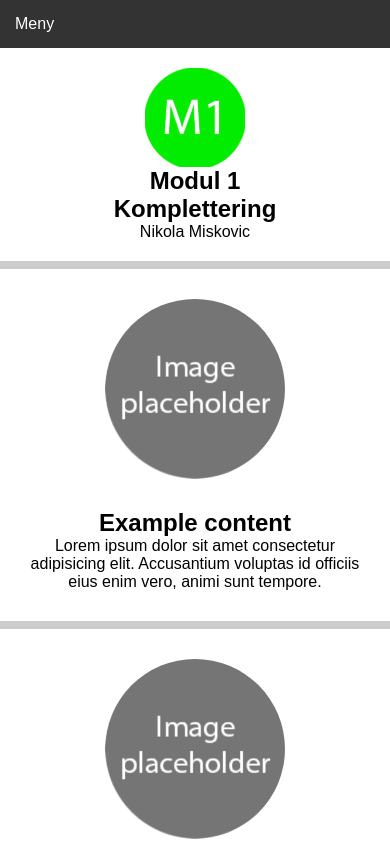
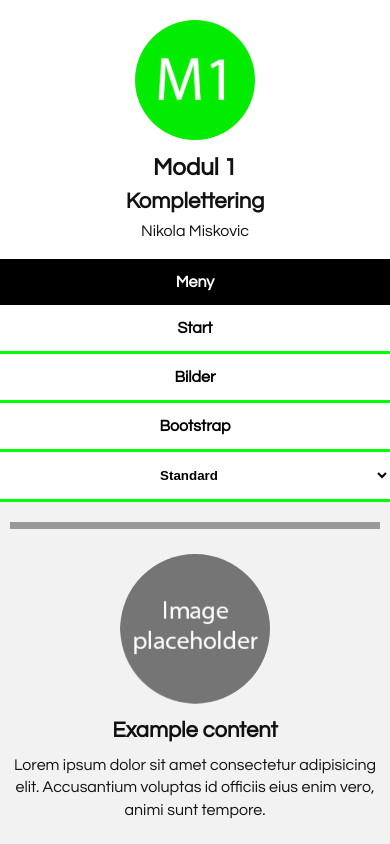
Before and after one commit to nikolamiskovic/Komplettering-1, a plain HTML site: page index.html in a window 390 px wide. Both pictures are taken after a click on the element "Meny". Shown: the top 844 px of the page. Drawn offline with Linux system fonts and the light colour scheme.

Commit message:
Lagt till JS och fixat till responsiviteten med färgerna

```diff
--- a/index.html
+++ b/index.html
@@ -7,7 +7,7 @@
     <link href="style.css" rel="stylesheet" />
   </head>
 
-  <body>
+  <body class="standard">
     <div id="wrapper">
       <nav>
         <div id="menu-btn">Meny</div>
--- a/script.js
+++ b/script.js
@@ -0,0 +1,11 @@
+const menuBtn = document.getElementById("menu-btn");
+const menu = document.querySelector("nav ul");
+const stylePicker = document.getElementById("style-picker");
+
+menuBtn.addEventListener("click", function () {
+  menu.classList.toggle("show");
+});
+
+stylePicker.addEventListener("change", function () {
+  document.body.className = stylePicker.value;
+});
--- a/style.css
+++ b/style.css
@@ -4,55 +4,104 @@ padding: 0;
     box-sizing: border-box;
   }
 
+  html,
   body {
-font-family: Arial, sans-serif;
+    min-height: 100%;
+  }
+
+  body {
+    font-family: "Century Gothic", Arial, sans-serif;
+    background: #f2f2f2;
+    color: #111;
   }
 
   #wrapper {
     max-width: 1200px;
-margin: auto;
+    min-height: 100vh;
+    margin: 0 auto;
   }
 
   nav {
-background: #333;
+    background: white;
+  }
+
+  #menu-btn {
+    display: none;
   }
 
   nav ul {
     list-style: none;
     display: flex;
+  }
+
+  nav li {
+    flex: 1;
+    text-align: center;
+    border-right: 5px solid lime;
+  }
+
+  nav li:last-child {
+    border-right: none;
+  }
+
+  nav a {
+    display: block;
+    padding: 20px;
+    color: black;
+    text-decoration: none;
+    font-weight: bold;
+  }
+
+  #style-picker {
+    width: 100%;
+    padding: 20px;
+    border: none;
+    background: white;
+    font-weight: bold;
+    text-align: center;
+  }
+
+  header article {
+    background: white;
+    width: 90%;
+    margin: 35px auto;
+    padding: 25px;
+    display: flex;
     align-items: center;
   }
 
-nav li {
-padding: 15px;
+  header img {
+    width: 90px;
+    height: 90px;
+    border-radius: 50%;
   }
 
-nav a {
-color: white;
-text-decoration: none;
+  header h1 {
+    margin-left: 20px;
+    font-size: 24px;
   }
 
-#style-picker {
-padding: 5px;
+  header aside {
+    margin-left: auto;
+    text-align: right;
   }
 
-header article {
-display: flex;
-align-items: center;
-justify-content: space-between;
-padding: 20px;
+  header aside h2 {
+    font-size: 22px;
+    margin-bottom: 10px;
   }
 
-header img {
-width: 100px;
+  #index {
+    width: 90%;
+    margin: 0 auto;
   }
 
   .content {
     display: flex;
     align-items: center;
-gap: 30px;
-padding: 30px 20px;
-border-top: 8px solid #ccc;
+    gap: 25px;
+    padding: 25px 0;
+    border-top: 7px solid #999;
   }
 
   .content:nth-child(even) {
@@ -63,72 +112,231 @@ flex-direction: row-reverse;
     width: 180px;
     height: 180px;
     border-radius: 50%;
+    flex-shrink: 0;
   }
 
   .content section {
     flex: 1;
   }
 
-footer {
-    text-align: center;
-    padding: 20px;
-    background: #333;
-    color: white;}
-
-body.standard {
-background: white;
+  .content h2 {
+    margin-bottom: 12px;
+    font-size: 22px;
   }
 
-body.blue {
+  .content p {
+    line-height: 1.4;
+  }
+
+  footer {
+    background: black;
+    color: white;
+    text-align: center;
+    padding: 18px;
+    margin-top: 25px;
+  }
+
+  body.standard,
+  body.standard #wrapper {
+    background: #f2f2f2;
+  }
+
+  body.blue,
+  body.blue #wrapper {
     background: #dbeeff;
   }
 
-body.red {
+  body.red,
+  body.red #wrapper {
     background: #ffe0e0;
   }
 
-body.green {
+  body.green,
+  body.green #wrapper {
     background: #e0ffe0;
   }
 
-#menu-btn {
-    display: none;
+  @media (min-width: 768px) and (max-width: 999px) {
+    #wrapper {
+      display: grid;
+      grid-template-columns: 170px 1fr;
+      grid-template-rows: auto auto 1fr auto;
+      max-width: 999px;
+      min-height: 100vh;
+    }
+
+    header {
+      grid-column: 1;
+      grid-row: 1;
+    }
+
+    header article {
+      width: 100%;
+      margin: 0;
+      padding: 20px 10px;
+      flex-direction: column;
+      text-align: center;
+    }
+
+    header img {
+      width: 110px;
+      height: 110px;
+    }
+
+    header h1 {
+      margin: 15px 0 10px;
+    }
+
+    header aside {
+      margin: 0;
+      text-align: center;
+    }
+
+    nav {
+      grid-column: 1;
+      grid-row: 2;
+    }
+
+    nav ul {
+      display: flex;
+      flex-direction: column;
+    }
+
+    nav li {
+      border-right: none;
+      border-bottom: 5px solid lime;
+    }
+
+    nav a,
+    #style-picker {
+      padding: 18px;
+    }
+
+    #index {
+      grid-column: 2;
+      grid-row: 1 / 5;
+      width: 92%;
+      padding: 25px 0;
+    }
+
+    .content {
+      gap: 20px;
+      padding: 25px 0;
+    }
+
+    .content img {
+      width: 150px;
+      height: 150px;
+    }
+
+    footer {
+      grid-column: 1;
+      width: 100%;
+      height: 100%;
+      margin-top: 0;
+      display: flex;
+      align-items: center;
+      justify-content: center;
+      padding: 15px;
+    }
   }
 
   @media (max-width: 767px) {
 
+    #wrapper {
+      display: flex;
+      flex-direction: column;
+      width: 100%;
+      min-height: 100vh;
+    }
+
+    header {
+      order: 1;
+    }
+
+    header article {
+      width: 100%;
+      margin: 0;
+      padding: 20px;
+      flex-direction: column;
+      text-align: center;
+      background: white;
+    }
+
+    header img {
+      width: 120px;
+      height: 120px;
+    }
+
+    header h1 {
+      margin: 15px 0 10px;
+    }
+
+    header aside {
+      margin: 0;
+      text-align: center;
+    }
+
+    nav {
+      order: 2;
+    }
+
     #menu-btn {
       display: block;
-      background: #333;
+      background: black;
       color: white;
+      text-align: center;
       padding: 15px;
       cursor: pointer;
+      font-weight: bold;
     }
 
     nav ul {
       display: none;
       flex-direction: column;
+      width: 100%;
     }
 
     nav ul.show {
       display: flex;
     }
 
-    .content {
-      flex-direction: column !important;
-      text-align: center;
+    nav li {
+      border-right: none;
+      border-bottom: 3px solid lime;
     }
 
-    header article {
+    nav a {
+      padding: 15px;
+    }
+
+    #style-picker {
+      padding: 15px;
+    }
+
+    #index {
+      order: 3;
+      width: 95%;
+      margin: 0 auto;
+      padding-top: 20px;
+    }
+
+    .content,
+    .content:nth-child(even) {
       flex-direction: column;
       text-align: center;
+      gap: 15px;
+    }
+
+    .content img {
+      width: 150px;
+      height: 150px;
+    }
+
+    footer {
+      order: 4;
+      width: 100%;
+      margin-top: 20px;
+      padding: 20px;
     }
   }
-
-@media (min-width: 768px) and (max-width: 999px) {
-
-    .content img {
-      width: 140px;
-      height: 140px;
-    }
-  }
```
Lines whose indentation alone changed are shown as unchanged.
